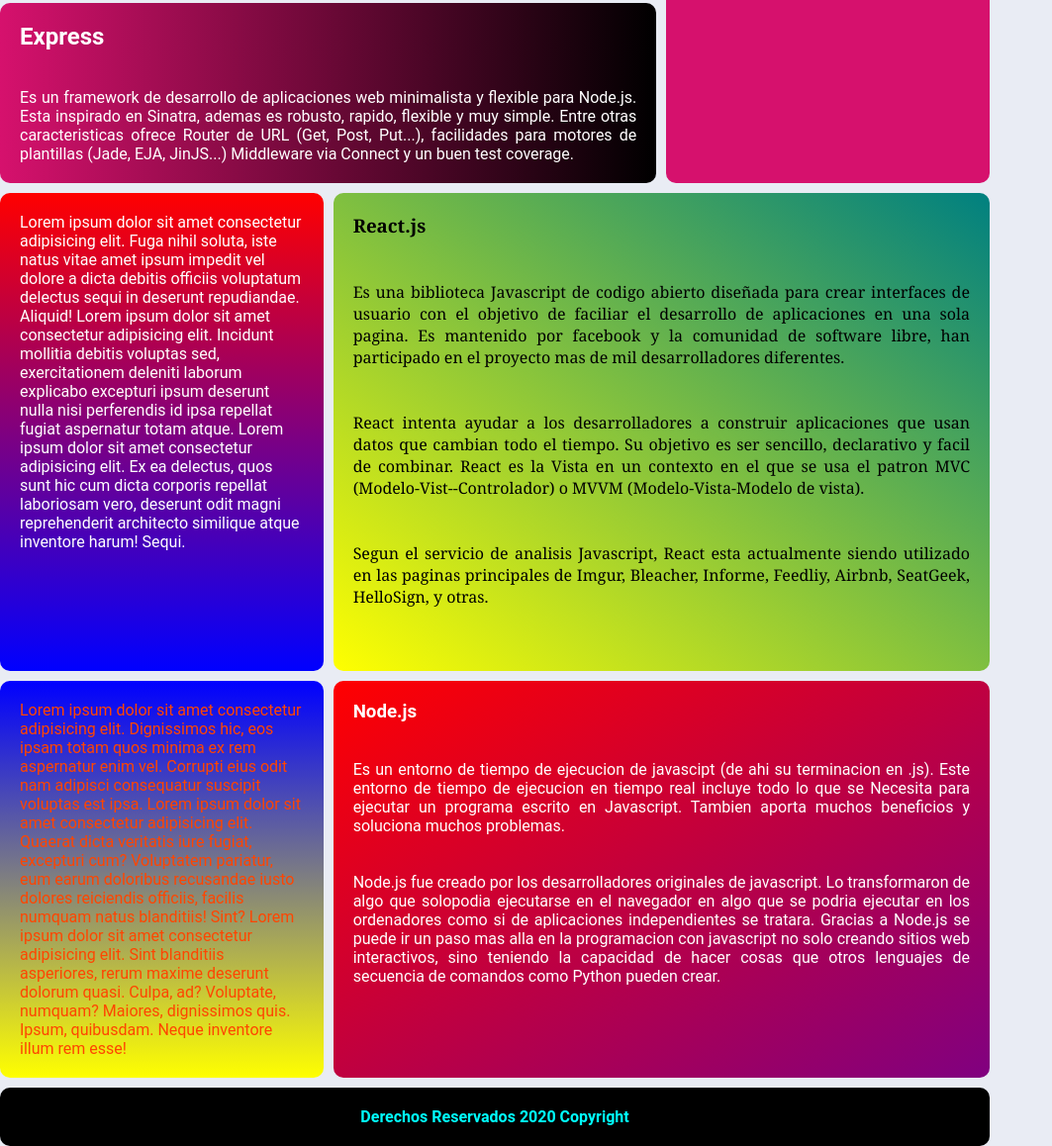
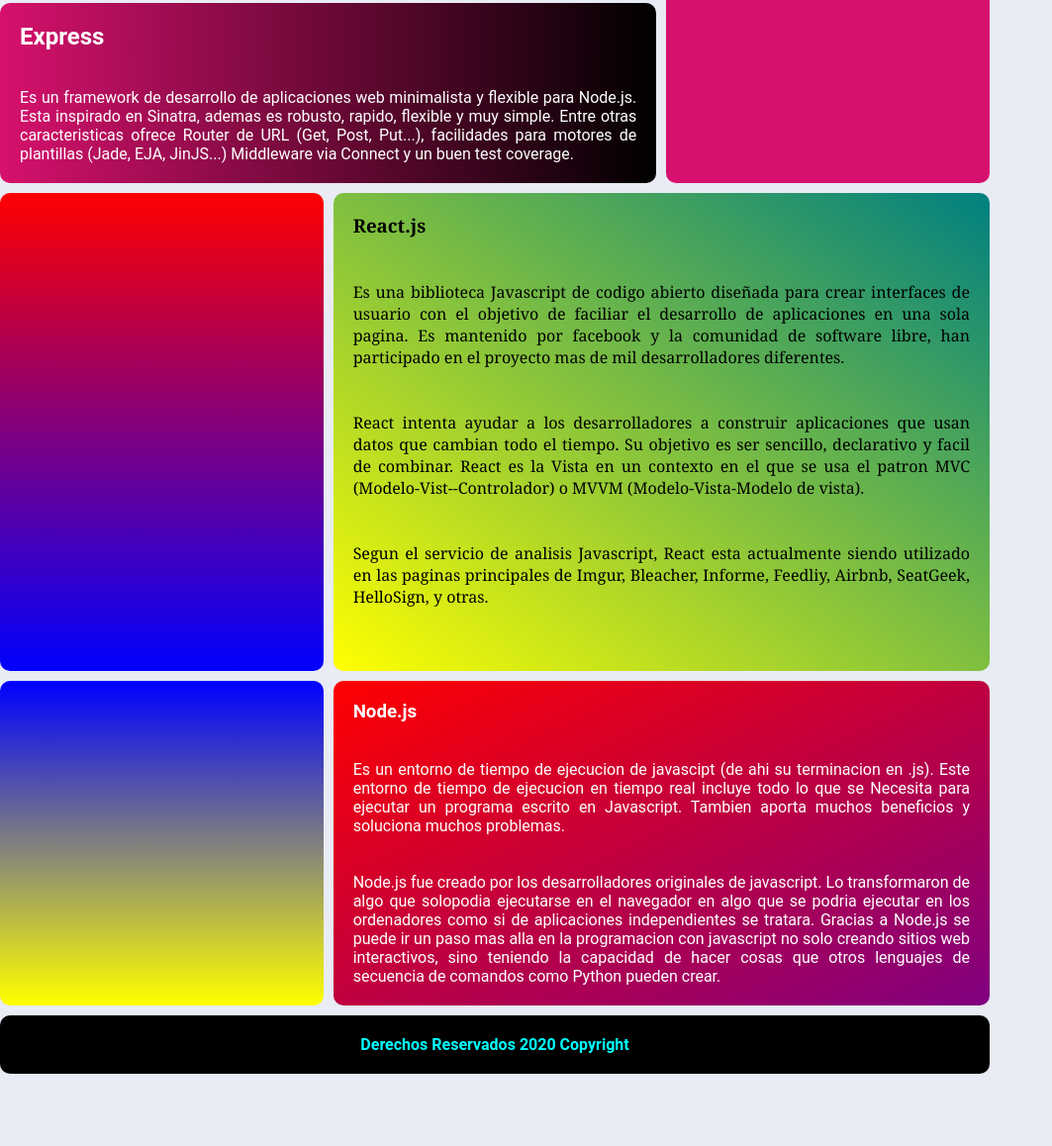
Before and after one commit to hartell7/maquetacion-HTML-CSS-stack-MERN-, a plain HTML site: page index.html in a window 1280 px wide. Shown: the part 657-1815 px from the top of the page at 99% size, without its empty margins (0-1063 px from the left). After the commit the page ends 1742 px from the top, so only its background shows below. Drawn offline with Linux system fonts and the light colour scheme.

Commit message:
quite parrafos inferiores izquierdos

```diff
--- a/index.html
+++ b/index.html
@@ -96,19 +96,11 @@
         </main>
         <!-- Maquetacion para imagenes-->
         <main class="photo1">
-            <h4></h4>
-            <p>Lorem ipsum dolor sit amet consectetur adipisicing elit. Fuga nihil soluta, iste natus vitae amet ipsum impedit vel dolore a dicta debitis officiis voluptatum delectus sequi in deserunt repudiandae. Aliquid!
-                Lorem ipsum dolor sit amet consectetur adipisicing elit. Incidunt mollitia debitis voluptas sed, exercitationem deleniti laborum explicabo excepturi ipsum deserunt nulla nisi perferendis id ipsa repellat fugiat aspernatur totam atque.
-                Lorem ipsum dolor sit amet consectetur adipisicing elit. Ex ea delectus, quos sunt hic cum dicta corporis repellat laboriosam vero, deserunt odit magni reprehenderit architecto similique atque inventore harum! Sequi.
-            </p>
+
         </main>
 
         <main class="photo2">
-            <h4></h4>
-            <p>Lorem ipsum dolor sit amet consectetur adipisicing elit. Dignissimos hic, eos ipsam totam quos minima ex rem aspernatur enim vel. Corrupti eius odit nam adipisci consequatur suscipit voluptas est ipsa.
-                Lorem ipsum dolor sit amet consectetur adipisicing elit. Quaerat dicta veritatis iure fugiat, excepturi cum? Voluptatem pariatur, eum earum doloribus recusandae iusto dolores reiciendis officiis, facilis numquam natus blanditiis! Sint?
-                Lorem ipsum dolor sit amet consectetur adipisicing elit. Sint blanditiis asperiores, rerum maxime deserunt dolorum quasi. Culpa, ad? Voluptate, numquam? Maiores, dignissimos quis. Ipsum, quibusdam. Neque inventore illum rem esse!
-            </p>
+
             </main>
 
         <footer class="footer1">
```
